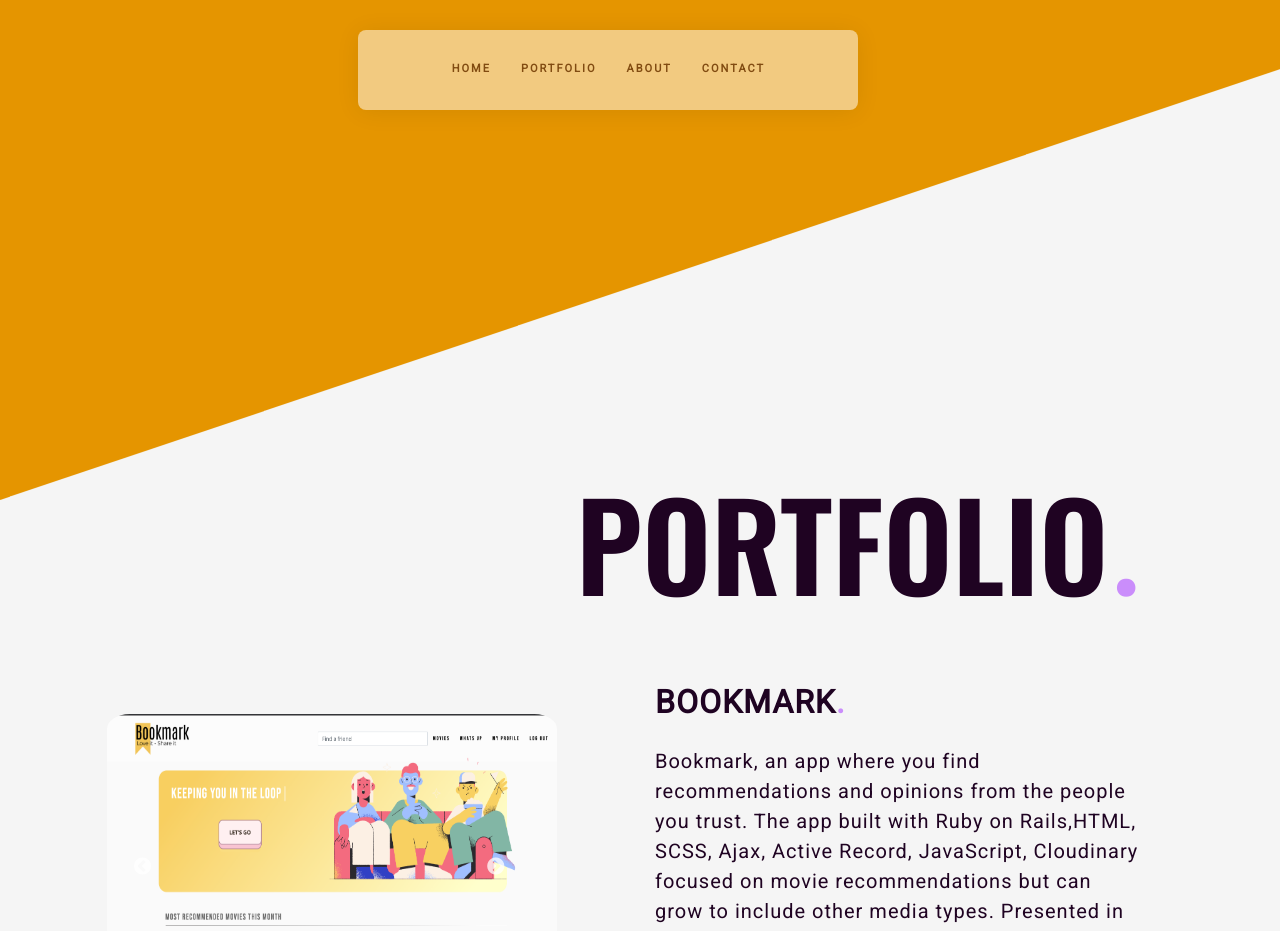
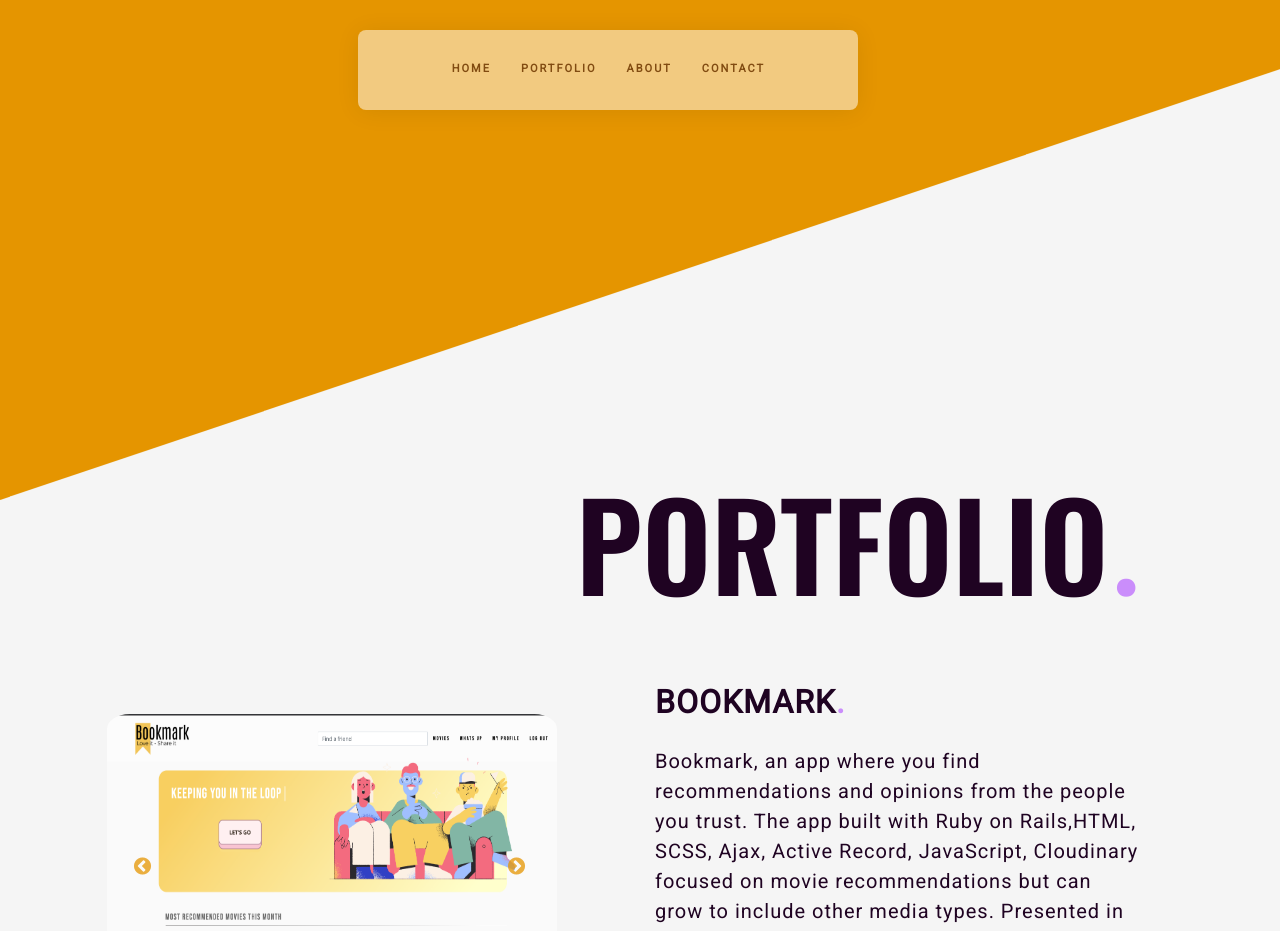
Before and after one commit to kellyjeffery1/kelly21, a React (Create React App) app: page /Portfolio in a window 1280 px wide. Shown: the top 931 px of the page. Built offline with nearby package versions, Linux system fonts and the light colour scheme.

Commit message:
main page updates

```diff
--- a/src/assests/home.css
+++ b/src/assests/home.css
@@ -129,6 +129,9 @@
 	color: #1f0322;
 	margin-left: 56px;
 }
+.job-title{
+	margin-left: 3%;
+}
 /* Card */
 /* img {
 	height: 200px;
--- a/src/assests/portfolio.css
+++ b/src/assests/portfolio.css
@@ -53,8 +53,17 @@
 }
 
 .slides .slick-next {
-	right: 23%;
+	right: 19%;
 	color: #9c5fa3;
+}
+.slick-prev:before, .slick-next:before {
+    font-family: 'slick';
+    font-size: 20px;
+    line-height: 1;
+    opacity: .75;
+    color: #e59500;
+    -webkit-font-smoothing: antialiased;
+    -moz-osx-font-smoothing: grayscale;
 }
 .carousel {
 	margin-top: 35%;
--- a/src/components/ContactHeader.jsx
+++ b/src/components/ContactHeader.jsx
@@ -11,7 +11,7 @@ class ContactHeader extends Component {
                 </div>
                 <div className="contact-title-container">
 					<h1 className="contact-title">
-						CONATCT
+						CONTACT
 						<span className="full-stop" style={{ color: '#CA8DFB' }}>
 							.
 						</span>
--- a/src/components/Header.jsx
+++ b/src/components/Header.jsx
@@ -15,6 +15,12 @@ function Header() {
 						.
 					</span>
 				</h1>
+				<h3 className="job-title">
+				  Front-End Developer
+					<span className="full-stop" style={{ color: '#CA8DFB' }}>
+						.
+					</span>
+				</h3>
 			</div>
 		</header>
 
```
Also changed, not shown: package.json (+6 -7 lines).
